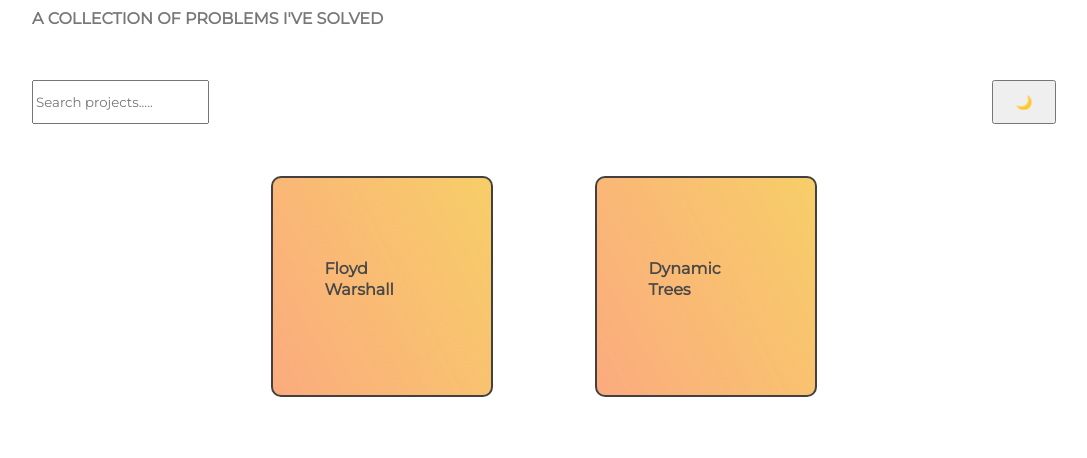
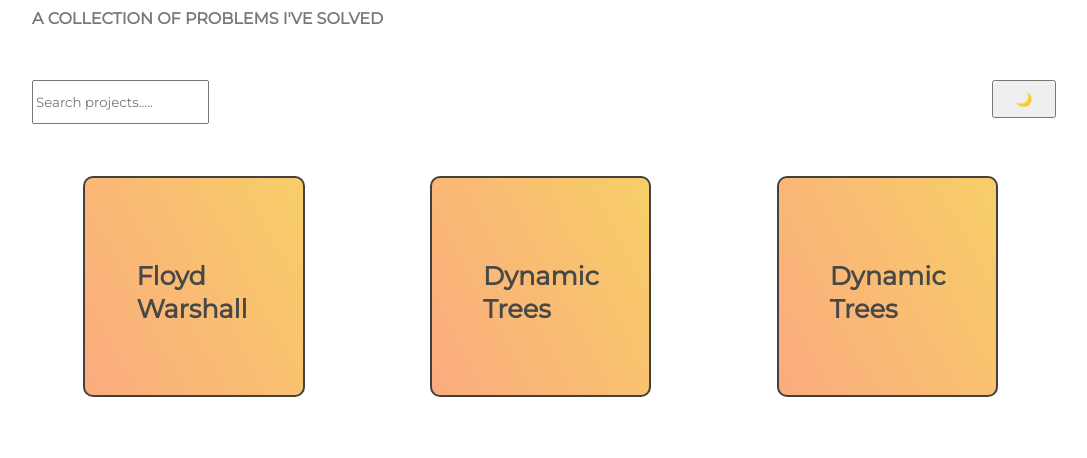
Before and after one commit to MonarchGitHub/Dynamic-CP, a plain HTML site: page index.html in a window 1280 px wide. Shown: the part 342-800 px from the top of the page, without its empty margins (96-1183 px from the left). Drawn offline with Linux system fonts and the light colour scheme.

Commit message:
updated grid css

```diff
--- a/index.css
+++ b/index.css
@@ -18,6 +18,8 @@ body {
 a {
     color: #777;
     text-decoration: none;
+    padding: 0vw 0vw 8vw 0vw;
+    align-items: center;
 }
 
 p {
@@ -46,11 +48,47 @@ h6 {
     line-height: 1.3
 }
 
-.item-container {
+.grid-container {
+    max-width: 1200px;
+    margin: 0 auto;
+    display: grid;
+    gap: 1rem;
+}
+
+@media (min-width: 600px) {
+    .grid-container {
+        grid-template-columns: repeat(2, 1fr);
+    }
+}
+
+@media (min-width: 900px) {
+    .grid-container {
+        grid-template-columns: repeat(3, 1fr);
+    }
+}
+
+/* .grid-container>div {
+    background-color: rgba(255, 255, 255, 0.8);
+    text-align: center;
+    padding: 20px 0;
+    font-size: 30px;
+} */
+
+
+.grid-main {
+    width: 90vw;
+    display: grid;
+    grid-template-columns: repeat(auto-fit, minmax(320px, 1fr));
+    grid-gap: 24px;
+    row-gap: 24px;
+    margin: auto;
+}
+
+/* .item-container {
     display: flex;
     flex-direction: row;
     justify-content: center;
-}
+} */
 
 .item {
     border: 2px double rgb(68, 64, 64);
@@ -60,9 +98,13 @@ h6 {
     margin: 4vw;
     background-color: #FBAB7E;
     background-image: linear-gradient(62deg, #FBAB7E 0%, #F7CE68 100%);
+    border-radius: 10px;
+    font-size: 2vw;
+}
 
-    border-radius: 10px;
-
+.toggleButton {
+    height: 3vw;
+    width: 3vw;
 }
 
 .container {
--- a/index.html
+++ b/index.html
@@ -48,12 +48,33 @@
                         <!-- Dark Mode Button -->
                         <button id="toggle" class="toggleButton" type="button" onclick="toggleDarkLight()">🌙</button>
                     </div>
-                    <div class="item-container">
+                    <div class="item-container grid-container ">
                         <!-- adding cpp questions here -->
                         <div class="item">
                             <a target="_blank"
                                 href="https://github.com/MonarchGitHub/Dynamic-CP/blob/main/solutions/floydwarshall.cpp">
                                 <h4>Floyd Warshall</h4>
+                            </a>
+                        </div>
+
+                        <div class="item">
+                            <a target="_blank"
+                                href="https://github.com/MonarchGitHub/Dynamic-CP/blob/main/solutions/trial.cpp">
+                                <h4>Dynamic Trees</h4>
+                            </a>
+                        </div>
+
+                        <div class="item">
+                            <a target="_blank"
+                                href="https://github.com/MonarchGitHub/Dynamic-CP/blob/main/solutions/trial.cpp">
+                                <h4>Dynamic Trees</h4>
+                            </a>
+                        </div>
+
+                        <div class="item">
+                            <a target="_blank"
+                                href="https://github.com/MonarchGitHub/Dynamic-CP/blob/main/solutions/trial.cpp">
+                                <h4>Dynamic Trees</h4>
                             </a>
                         </div>
 
--- a/index.js
+++ b/index.js
@@ -2,13 +2,13 @@
 // let code= {" // my first program in C++ + #include <iostream> +  using namespace std; +  int main ()" };
 
 // let htmldoc = document.getElementById(`codeify`).innerHTML;
-const add_list= ()=>{
-    console.log("Working");
-    htmldoc += ` <li> </li> `;
-    document.getElementById(`codeify`).innerHTML = htmldoc;
-}
-let element = document.body;
-console.log(element);
+// const add_list= ()=>{
+//     console.log("Working");
+//     htmldoc += ` <li> </li> `;
+//     document.getElementById(`codeify`).innerHTML = htmldoc;
+// }
+// let element = document.body;
+// console.log(element);
 
 const toggleDarkLight = ()=>{
     console.log("slfkjsdkl");
```
